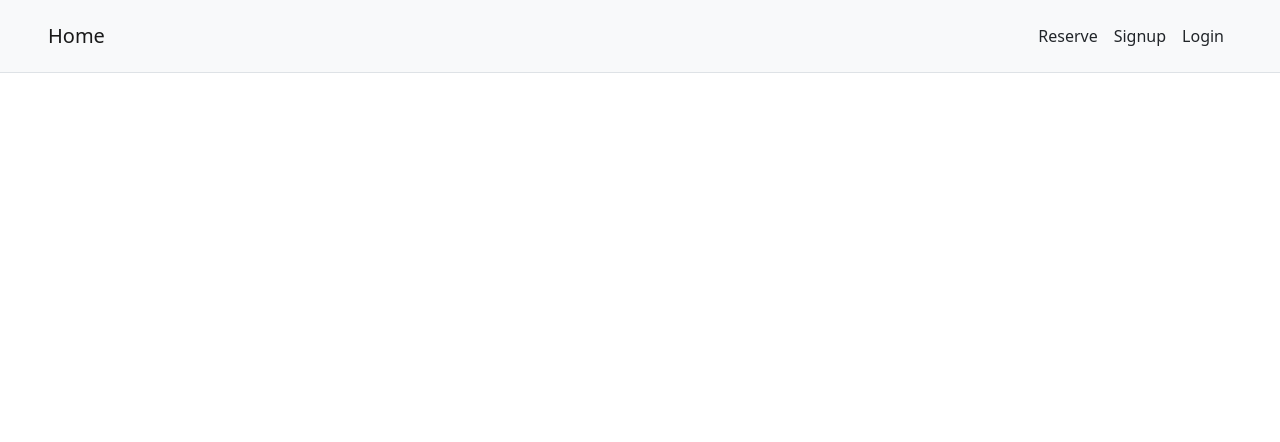
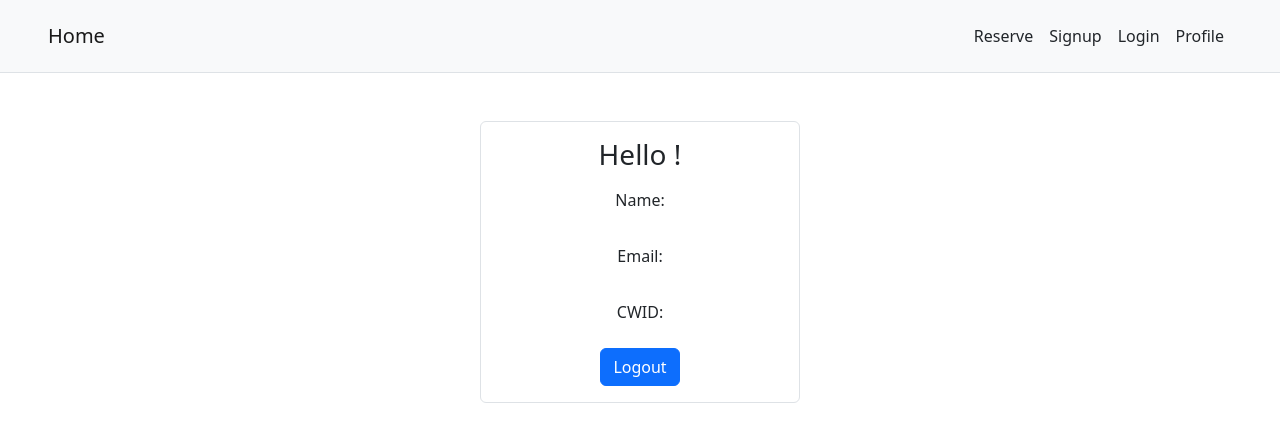
Before and after one commit to kaiqichee/SSW540GroupProject, a React (Create React App) app: page /profile in a window 1280 px wide. Shown: the top 442 px of the page. Built offline with nearby package versions, Linux system fonts and the light colour scheme.

Commit message:
create simple profile page with logout button
also update localStorage with boolean to tell if logged in (will be used for middleware)

```diff
--- a/src/App.js
+++ b/src/App.js
@@ -6,6 +6,7 @@ import {
 } from "react-router-dom";
 import { Signup } from './pages/user/Signup.js';
 import { Login } from './pages/user/Login.js';
+import { Profile } from './pages/user/Profile.js';
 import { Home } from './pages/Home.js';
 import { Navbar } from './pages/common/Navbar.js';
 import { CreateRes } from './pages/reservation/CreateRes.js';
@@ -13,6 +14,7 @@ import React from 'react';
 
 
 function App() {
+  localStorage.setItem('loggedIn', false);
 
   return (
     <div className="App">
@@ -23,6 +25,7 @@ function App() {
           <Route exact path="/signup" element={<Signup/>} />
           <Route exact path="/login" element={<Login/>} />
           <Route exact path="/reserve" element={<CreateRes/>} />
+          <Route exact path="/profile" element={<Profile/>} />
         </Routes>
       </Router>
     </div>
--- a/src/pages/common/Navbar.js
+++ b/src/pages/common/Navbar.js
@@ -8,6 +8,7 @@ export function Navbar() {
                 <a className="p-2 nav-link" href="/reserve">Reserve</a>
                 <a className="p-2 nav-link" href="/signup">Signup</a>
                 <a className="p-2 nav-link" href="/login">Login</a>
+                <a className="p-2 nav-link" href="/profile">Profile</a>
             </div>
         </nav>
     );
--- a/src/pages/user/Login.js
+++ b/src/pages/user/Login.js
@@ -14,6 +14,7 @@ export function Login() {
             localStorage.setItem("name", data.name)
             localStorage.setItem("email", data.email)
             localStorage.setItem("cwid", data.cwid)
+            localStorage.setItem('loggedIn', true);
             window.location.href = "/";
             return;
         }else{
--- /dev/null
+++ b/src/pages/user/Profile.js
@@ -0,0 +1,31 @@
+import React from 'react';
+
+export function Profile() {
+    let [studentName, setStudentName] = React.useState(localStorage.getItem("name"));
+    let [email, setEmail] = React.useState(localStorage.getItem("email"));
+    let [cwid, setSuccess] = React.useState(localStorage.getItem("cwid"));
+    function logout(){
+        localStorage.removeItem('name');
+        localStorage.removeItem('email');
+        localStorage.removeItem('cwid');
+        localStorage.setItem('loggedIn', false);
+        window.location.href = "/";
+    }
+    return (
+        <div className="d-flex justify-content-center" >
+            <div className="border rounded w-25 p-3 mt-5">
+                <h3 className=''>Hello {studentName}!</h3>
+                <div className="p-2">
+                   <p className=''>Name: {studentName}</p>
+                </div>
+                <div className="p-2">
+                    <p>Email: {email}</p>
+                </div>
+                <div className="p-2">
+                    <p>CWID: {cwid}</p>
+                </div>
+                <button type="button" className="btn btn-primary" onClick={logout}>Logout</button>
+            </div>
+        </div>
+    );
+}
--- a/src/pages/user/Signup.js
+++ b/src/pages/user/Signup.js
@@ -17,6 +17,7 @@ export function Signup() {
             localStorage.setItem("name", name)
             localStorage.setItem("email", email)
             localStorage.setItem("cwid", cwid)
+            localStorage.setItem('loggedIn', true);
             window.location.href = "/";
             return;
         }else{
```
